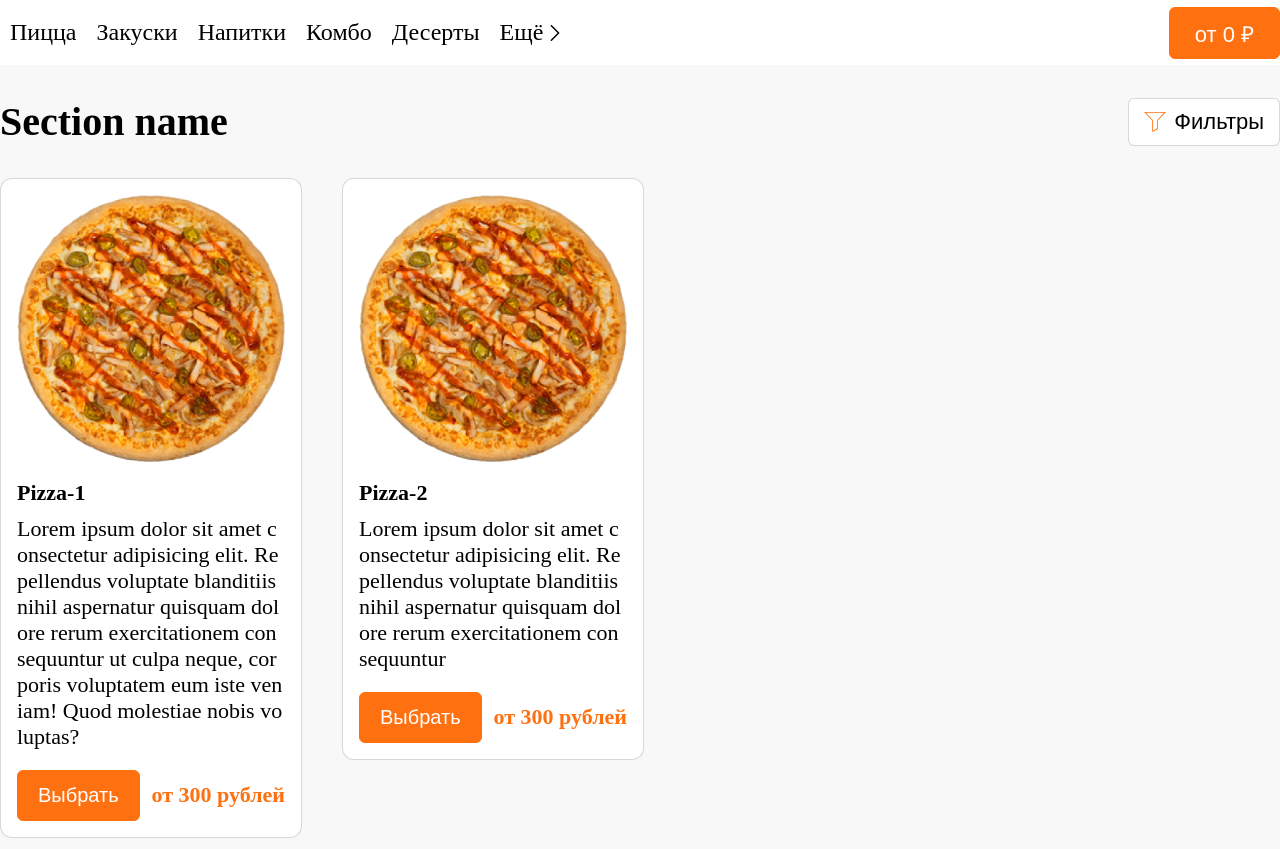
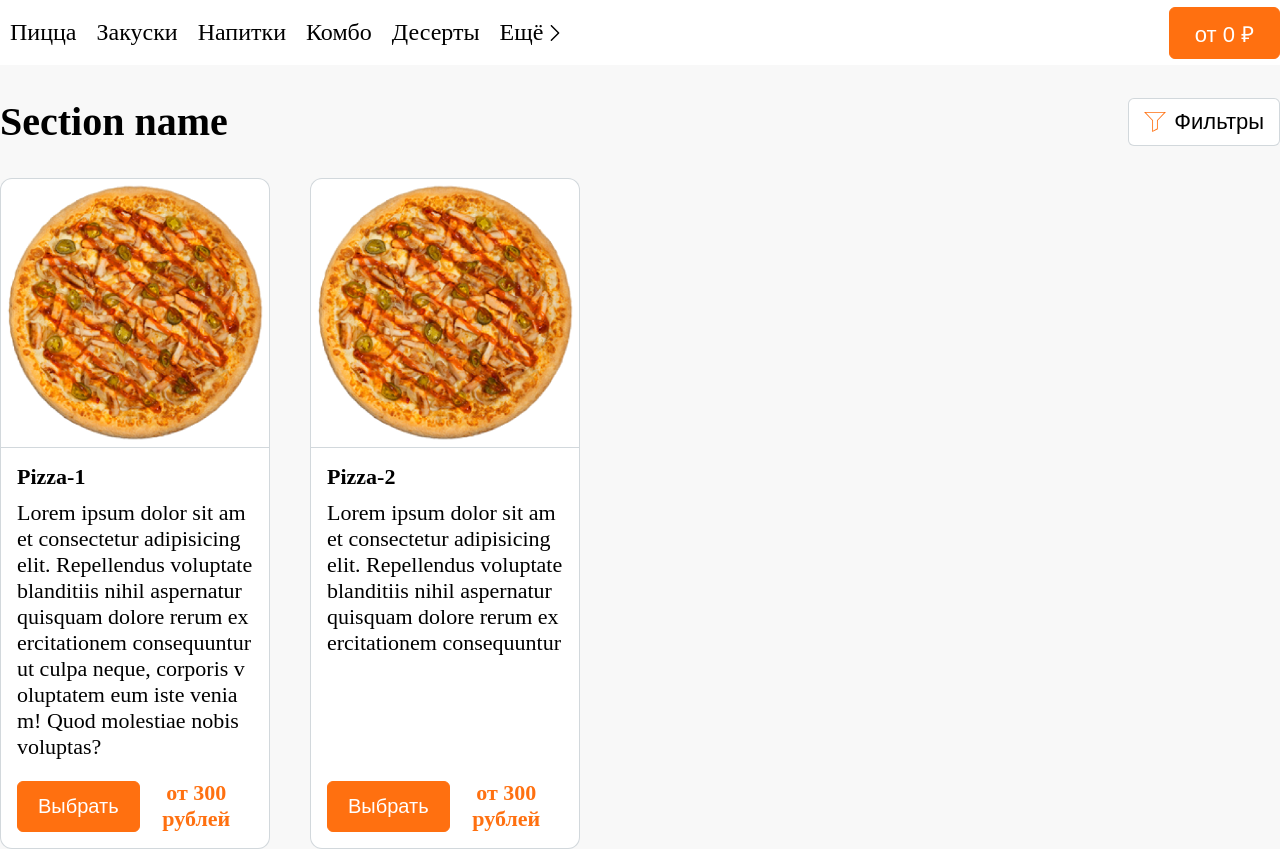
Before and after one commit to dspetrovv/cafe, a React (Create React App) app: page /catalog in a window 1280 px wide. Shown: the top 849 px of the page. Built offline with nearby package versions, Linux system fonts and the light colour scheme.

Commit message:
feature: added filter panel to catalog

```diff
--- a/src/_components/Buttons/FilterButton/FilterButton.jsx
+++ b/src/_components/Buttons/FilterButton/FilterButton.jsx
@@ -3,9 +3,9 @@ import Button from "../Button";
 import { ReactComponent as FilterIcon } from '../../../images/filter.svg'
 import styles from './filter-button.module.scss';
 
-const FilterButton = () => {
+const FilterButton = ({ ...props }) => {
   return (
-    <Button white className={styles['button-filter']}>
+    <Button white className={styles['button-filter']} {...props} >
       <FilterIcon /> Фильтры
     </Button>
   );
--- a/src/_components/Cards/ProductCard/ProductCard.jsx
+++ b/src/_components/Cards/ProductCard/ProductCard.jsx
@@ -6,13 +6,15 @@ import styles from '../../../css/card.module.scss';
 const ProductCard = ({ title = 'Product title', info = '', price = 300 }) => {
   return (
     <div className={`${styles.card} ${styles['card-product']}`}>
-      <img src={Photo} alt="product_photo" className={styles['card-product__photo']} />
+      <div className={styles['card-product__photo']}>
+      <img src={Photo} alt="product_photo" />
+      </div>
       <div className={styles['card-product__info']}>
         <h4>{ title }</h4>
         <span>{ info }</span>
         <div className={styles['card-product__info-select']}>
           <Button>Выбрать</Button>
-          <span>от { price } рублей</span>
+          <span>{ `от ${price} рублей` }</span>
         </div>
       </div>
     </div>
--- a/src/css/card.module.scss
+++ b/src/css/card.module.scss
@@ -5,19 +5,36 @@
   background-color: var(--card-background);
   &-product {
     width: 268px;
-    height: fit-content;
+    height: auto;
     display: flex;
     flex-direction: column;
     justify-content: space-between;
     align-items: center;
+    padding: 0;
     &__photo {
+      cursor: pointer;
+      max-width: 268px;
       width: 100%;
       height: auto;
+      max-height: 268px;
+      min-height: 268px;
+      border-bottom: 1px solid var(--buttons-border);
+      overflow: hidden;
+      img {
+        width: 100%;
+        height: auto;
+        transition: transform 0.3s ease-in-out;
+        transform: scale(0.95);
+      }
+      &:hover img {
+        transform: scale(1);
+      }
     }
     &__info {
       display: flex;
       flex-direction: column;
-      margin-top: 18px;
+      height: 100%;
+      padding: 16px;
       h4 {
         margin: 0;
       }
@@ -34,9 +51,11 @@
         display: flex;
         justify-content: space-between;
         align-items: center;
+        margin: auto 0 0;
         span {
           color: var(--text-colored);
           font-weight: 600;
+          text-align: center;
         }
       }
     }
--- a/src/pages/Catalog/Catalog.jsx
+++ b/src/pages/Catalog/Catalog.jsx
@@ -1,26 +1,22 @@
-import React from "react";
-import FilterButton from "../../_components/Buttons/FilterButton";
-import ProductCard from "../../_components/Cards/ProductCard";
+import React, { lazy, Suspense, useState } from "react";
 import styles from './catalog.module.scss';
+import CatalogSection from "./CatalogSection";
+
+const FilterPanel = lazy(() => import("../../_components/Panels/FilterPanel"));
 
 const CatalogPage = () => {
   const pizzasList = [
     { id: 1, title: 'Pizza-1', info: 'Lorem ipsum dolor sit amet consectetur adipisicing elit. Repellendus voluptate blanditiis nihil aspernatur quisquam dolore rerum exercitationem consequuntur ut culpa neque, corporis voluptatem eum iste veniam! Quod molestiae nobis voluptas?' },
     { id: 2, title: 'Pizza-2', info: 'Lorem ipsum dolor sit amet consectetur adipisicing elit. Repellendus voluptate blanditiis nihil aspernatur quisquam dolore rerum exercitationem consequuntur' }
   ];
+  const [isOpenedFilter, setIsOpenedFilter] = useState(false);
+  const onOpenFilter = () => {
+    setIsOpenedFilter(true);
+  };
+
   return (
     <>
-      <section className={styles.catalog}>
-        <div className={styles['catalog__name']}>
-          <h1>Section name</h1>
-          <FilterButton />
-        </div>
-        <div className={styles['catalog__cards']}>
-          { pizzasList.map((element) =>
-            <ProductCard key={element.id} title={element.title} info={element.info} price={300} />
-          ) }
-        </div>
-      </section>
+      <CatalogSection list={pizzasList} onOpenFilter={onOpenFilter} />
       <section className={`${styles.info} ${styles['info_hidden']}`}>
         <h1>Доставка питсы в Изумрудном городе</h1>
         <span>
@@ -39,6 +35,11 @@ const CatalogPage = () => {
           Lorem ipsum dolor sit amet consectetur, adipisicing elit. Aut perspiciatis a similique tenetur nostrum nobis eos assumenda repellendus adipisci quibusdam modi, illum voluptatum id sit eum pariatur repudiandae aperiam accusantium!
         </span>
       </section>
+      {isOpenedFilter &&
+        <Suspense>
+          <FilterPanel />
+        </Suspense>
+      }
     </>
   );
 };
--- /dev/null
+++ b/src/pages/Catalog/CatalogSection/CatalogSection.jsx
@@ -0,0 +1,23 @@
+import React from "react";
+import FilterButton from "../../../_components/Buttons/FilterButton";
+import ProductCard from "../../../_components/Cards/ProductCard";
+import styles from '../catalog.module.scss';
+
+const CatalogSection = ({ list, onOpenFilter }) => {
+
+  return (
+    <section className={styles.catalog}>
+      <div className={styles['catalog__name']}>
+        <h1>Section name</h1>
+        <FilterButton onClick={onOpenFilter} />
+      </div>
+      <div className={styles['catalog__cards']}>
+        { list.map((element) =>
+          <ProductCard key={element.id} title={element.title} info={element.info} price={300} />
+        ) }
+      </div>
+    </section>
+  );
+};
+
+export default CatalogSection;
--- /dev/null
+++ b/src/pages/Catalog/CatalogSection/index.js
@@ -0,0 +1 @@
+export { default } from './CatalogSection';
```
